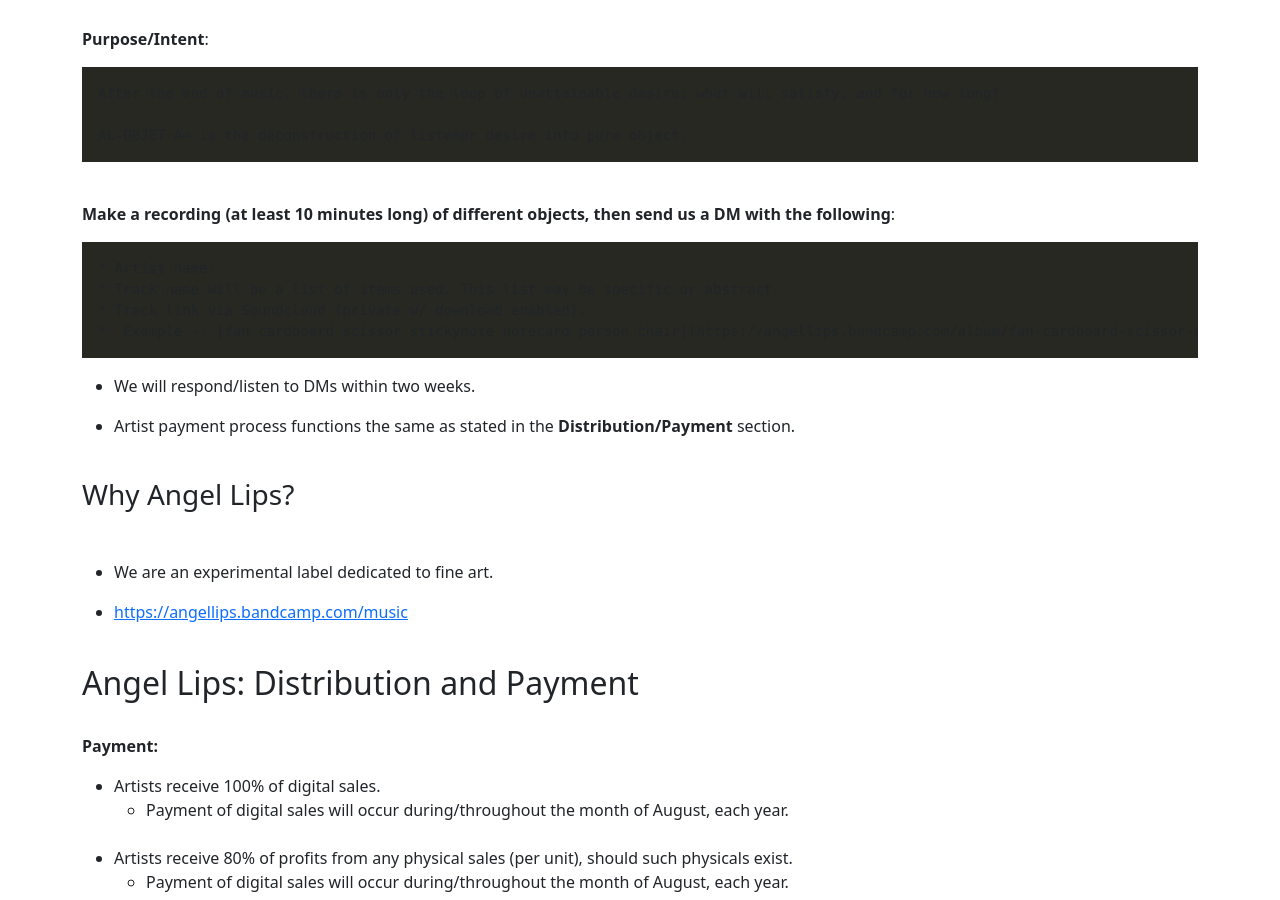
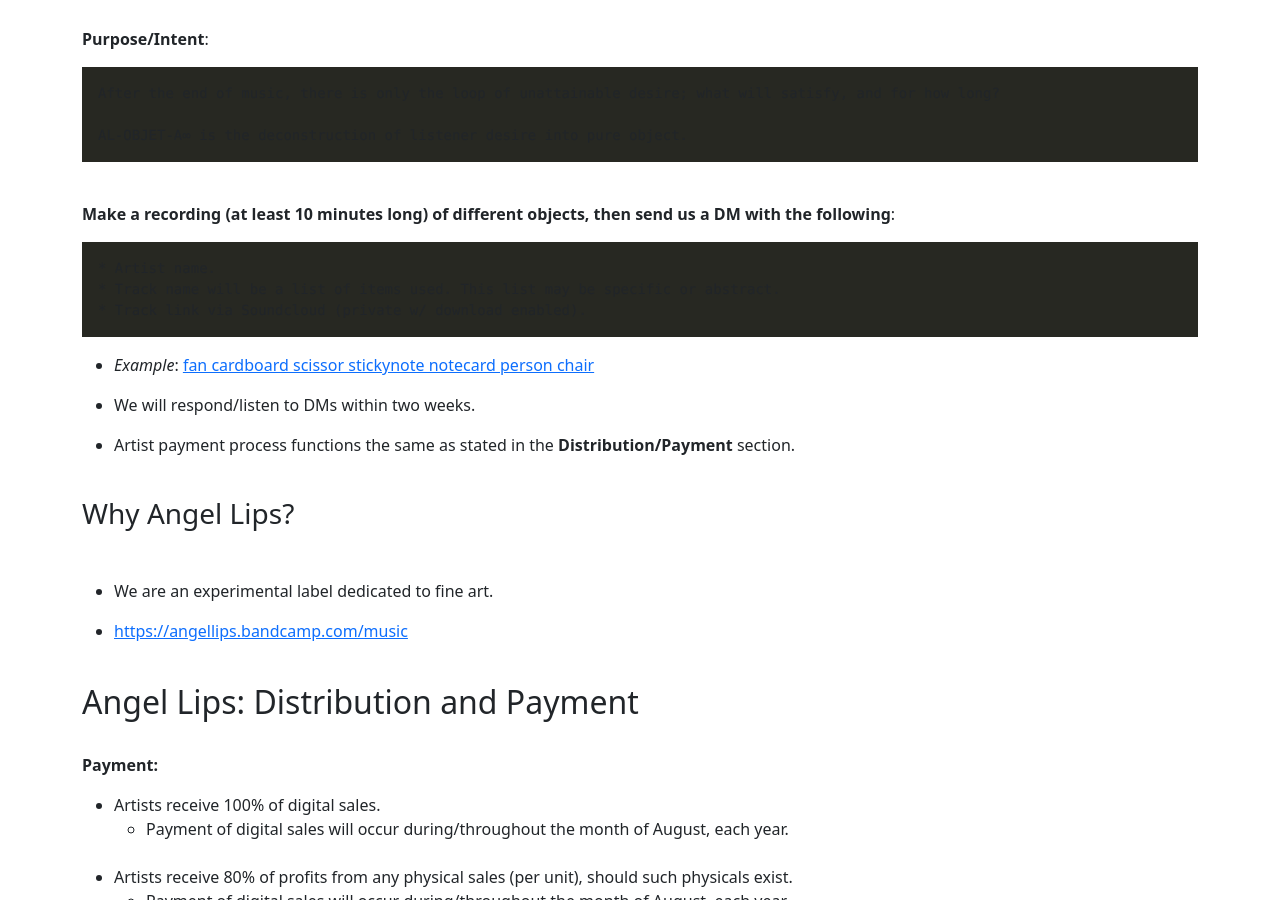
Before and after one commit to angellips/angellips.github.io, a Jekyll site: the page built from submissions.md, in a window 1280 px wide and 900 px high, scrolled down 2487 px. Built offline with Jekyll 4.4.1, drawn with Linux system fonts in a browser that asks for light colours.

Commit message:
Update submissions.md

```diff
--- a/submissions.md
+++ b/submissions.md
@@ -110,7 +110,8 @@ AL-OBJET-A∞ is the deconstruction of listener desire into pure object.
     * Artist name.
     * Track name will be a list of items used. This list may be specific or abstract.
     * Track link via Soundcloud (private w/ download enabled).
-    * _Example_-: [fan cardboard scissor stickynote notecard person chair](https://angellips.bandcamp.com/album/fan-cardboard-scissor-stickynote-notecard-person-chair)
+
+* _Example_: [fan cardboard scissor stickynote notecard person chair](https://angellips.bandcamp.com/album/fan-cardboard-scissor-stickynote-notecard-person-chair)
 
 * We will respond/listen to DMs within two weeks.
 
```
